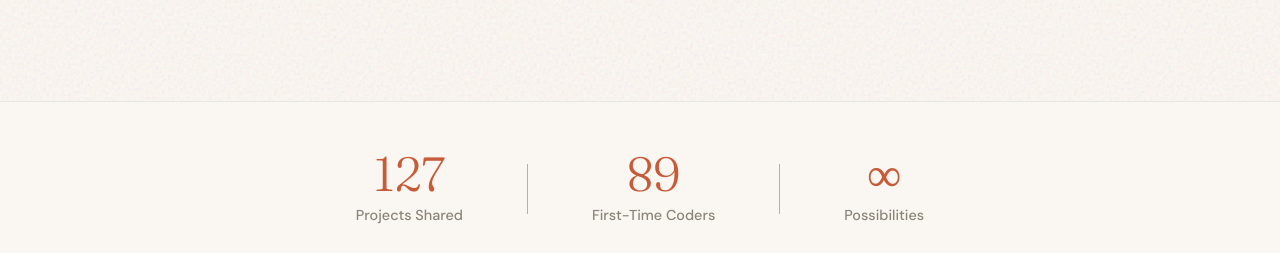
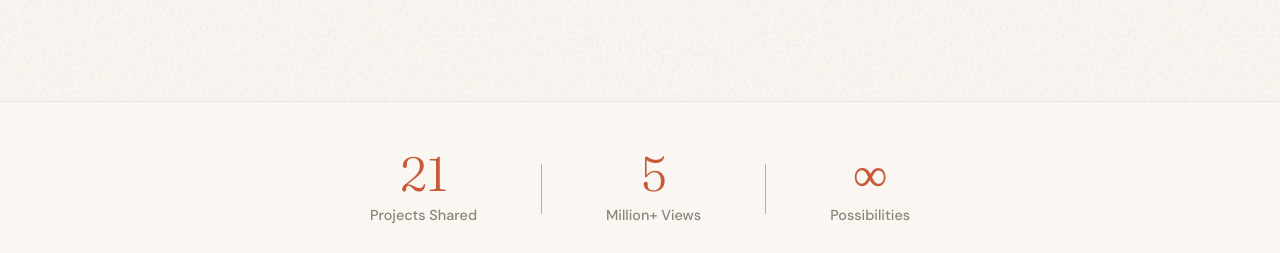
Before and after one commit to SoloOrTroll/claudecreations, a website: page index.html in a window 1280 px wide. Shown: the part 699-952 px from the top of the page. Drawn offline with Linux system fonts and the light colour scheme.

Commit message:
Update stats counters - 21 projects, 5M+ views

```diff
--- a/index.html
+++ b/index.html
@@ -103,13 +103,13 @@
     <section class="stats-banner">
         <div class="stats-inner">
             <div class="stat">
-                <span class="stat-number" data-count="127">0</span>
+                <span class="stat-number" data-count="21">0</span>
                 <span class="stat-label">Projects Shared</span>
             </div>
             <div class="stat-divider"></div>
             <div class="stat">
-                <span class="stat-number" data-count="89">0</span>
-                <span class="stat-label">First-Time Coders</span>
+                <span class="stat-number" data-count="5">0</span>
+                <span class="stat-label">Million+ Views</span>
             </div>
             <div class="stat-divider"></div>
             <div class="stat">
```
